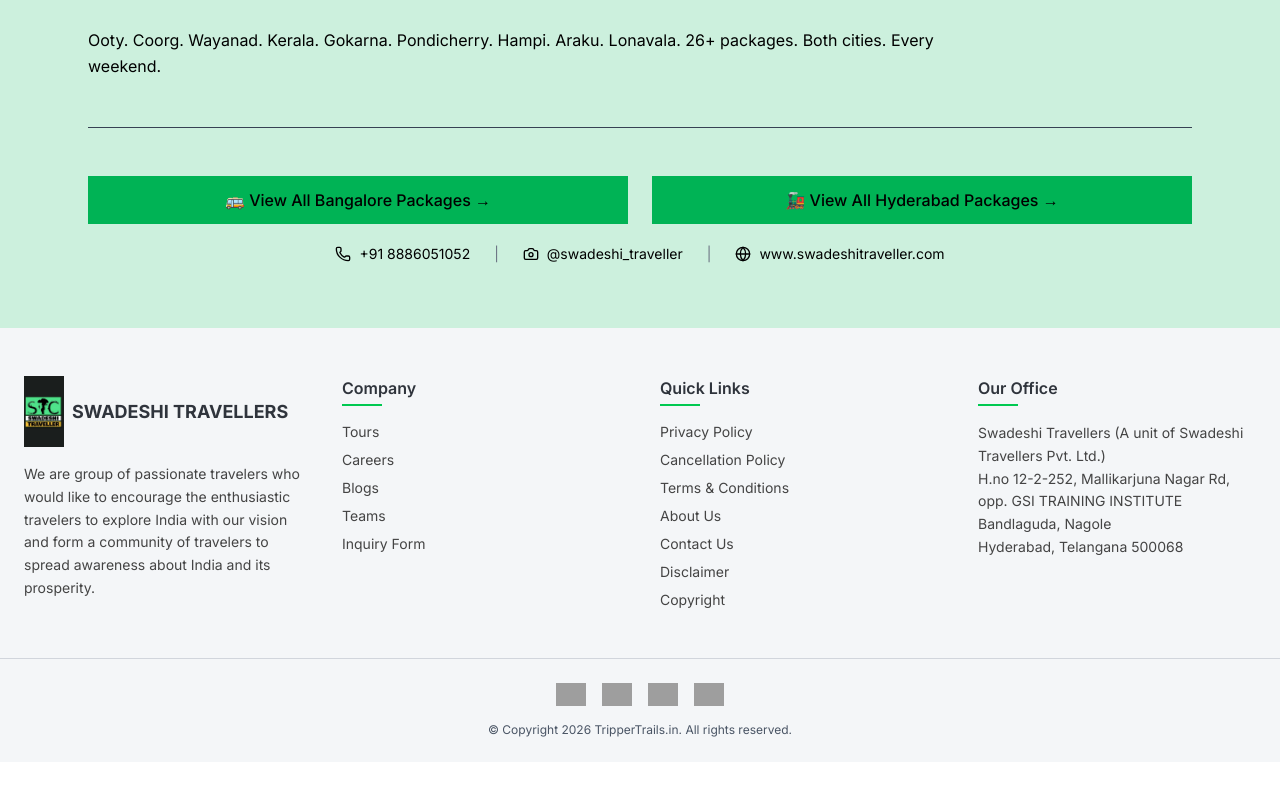
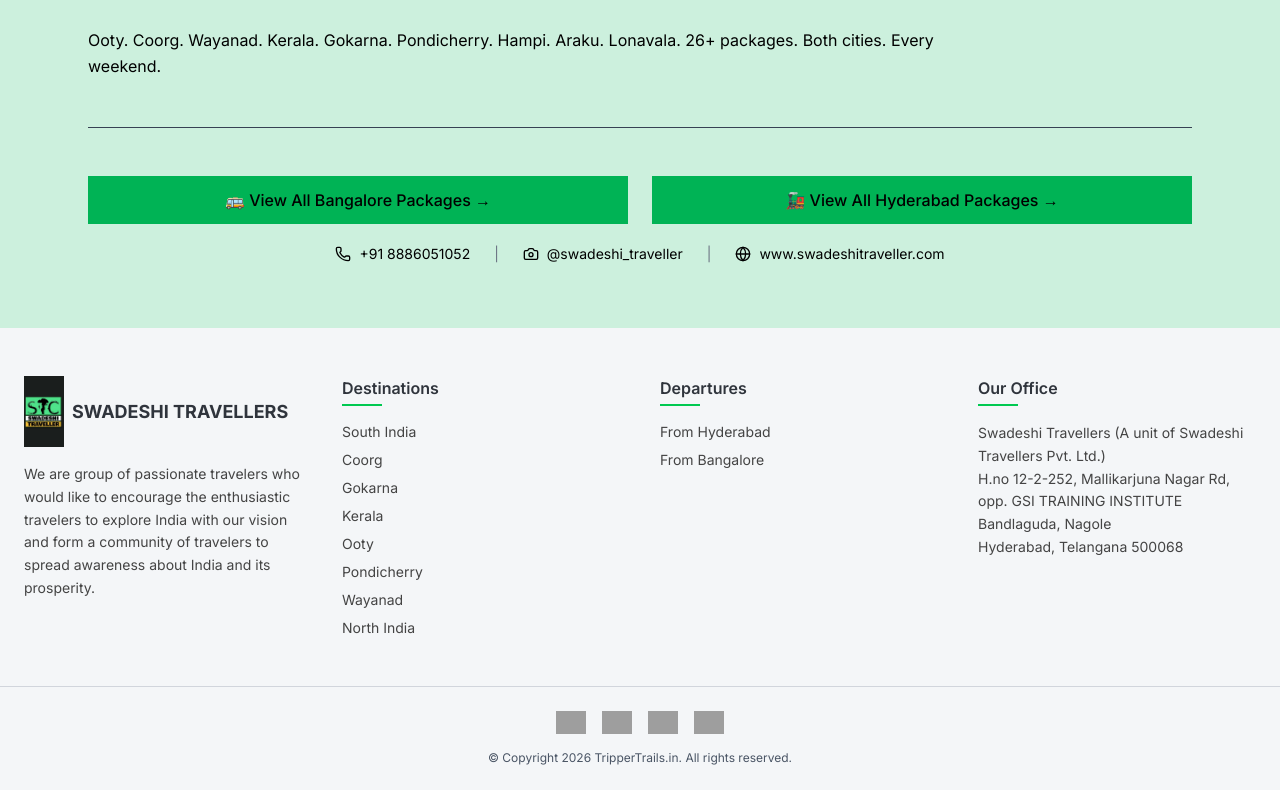
Before and after one commit to sumeetswain/swadeshi-travellers-website, a Next.js app: page / in a window 1280 px wide. Shown: the part 8481-9271 px from the top of the page. Before the commit the page ends 9243 px from the top, so only its background shows below. Built offline with nearby package versions, Linux system fonts and the light colour scheme; no server answers; grey boxes are pictures that could not be loaded.

Commit message:
feat: update Footer component with new destinations and departures links

```diff
--- a/src/components/Footer/Footer.tsx
+++ b/src/components/Footer/Footer.tsx
@@ -28,81 +28,101 @@
           </p>
         </div>
 
-        {/* COMPANY LINKS */}
+        {/* DESTINATIONS */}
         <div>
           <h3 className="text-base font-semibold mb-4 relative">
-            Company
+            Destinations
             <span className="block w-10 h-[2px] bg-green-500 mt-1"></span>
           </h3>
           <ul className="space-y-2 text-[#444]">
             <li>
-              <Link href="/tours" className="hover:underline">
-                Tours
+              <Link
+                href="/destinations/south-india"
+                className="hover:underline"
+              >
+                South India
               </Link>
             </li>
             <li>
-              <Link href="/careers" className="hover:underline">
-                Careers
+              <Link
+                href="/destinations/south-india/coorg/from-bangalore"
+                className="hover:underline"
+              >
+                Coorg
               </Link>
             </li>
             <li>
-              <Link href="/blog" className="hover:underline">
-                Blogs
+              <Link
+                href="/destinations/south-india/gokarna"
+                className="hover:underline"
+              >
+                Gokarna
               </Link>
             </li>
             <li>
-              <Link href="/teams" className="hover:underline">
-                Teams
+              <Link
+                href="/destinations/south-india/kerala/from-bangalore"
+                className="hover:underline"
+              >
+                Kerala
               </Link>
             </li>
             <li>
-              <Link href="/request-callback" className="hover:underline">
-                Inquiry Form
+              <Link
+                href="/destinations/south-india/ooty"
+                className="hover:underline"
+              >
+                Ooty
+              </Link>
+            </li>
+            <li>
+              <Link
+                href="/destinations/south-india/pondicherry/from-bangalore"
+                className="hover:underline"
+              >
+                Pondicherry
+              </Link>
+            </li>
+            <li>
+              <Link
+                href="/destinations/south-india/wayanad/from-bangalore"
+                className="hover:underline"
+              >
+                Wayanad
+              </Link>
+            </li>
+            <li>
+              <Link
+                href="/destinations/north-india"
+                className="hover:underline"
+              >
+                North India
               </Link>
             </li>
           </ul>
         </div>
 
-        {/* QUICK LINKS */}
+        {/* DEPARTURES */}
         <div>
           <h3 className="text-base font-semibold mb-4 relative">
-            Quick Links
+            Departures
             <span className="block w-10 h-[2px] bg-green-500 mt-1"></span>
           </h3>
           <ul className="space-y-2 text-[#444]">
             <li>
-              <Link href="/privacy-policy" className="hover:underline">
-                Privacy Policy
+              <Link
+                href="/destinations/from-hyderabad"
+                className="hover:underline"
+              >
+                From Hyderabad
               </Link>
             </li>
             <li>
-              <Link href="/cancellation-policy" className="hover:underline">
-                Cancellation Policy
-              </Link>
-            </li>
-            <li>
-              <Link href="/terms-and-conditions" className="hover:underline">
-                Terms & Conditions
-              </Link>
-            </li>
-            <li>
-              <Link href="/about-us" className="hover:underline">
-                About Us
-              </Link>
-            </li>
-            <li>
-              <Link href="/contact" className="hover:underline">
-                Contact Us
-              </Link>
-            </li>
-            <li>
-              <Link href="/disclaimer" className="hover:underline">
-                Disclaimer
-              </Link>
-            </li>
-            <li>
-              <Link href="/copyright" className="hover:underline">
-                Copyright
+              <Link
+                href="/destinations/from-bangalore"
+                className="hover:underline"
+              >
+                From Bangalore
               </Link>
             </li>
           </ul>
```
